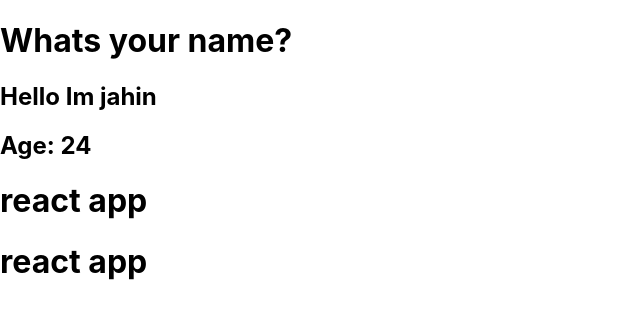
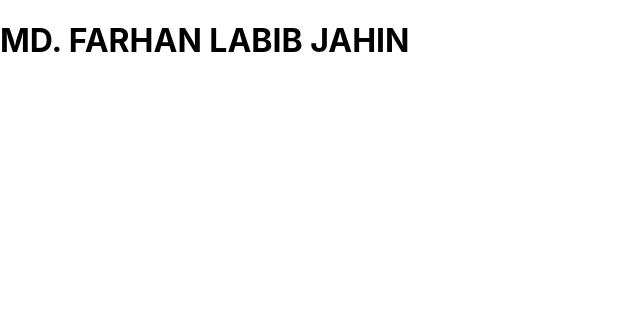
Before and after one commit to Farhan-labib/React-practice, a React (Create React App) app in the folder myreact-app/: page / in a window 1280 px wide. Shown: the top 318 px of the page, without its empty margins (0-640 px from the left). Built offline with nearby package versions, Linux system fonts and the light colour scheme.

Commit message:
class component

```diff
--- a/myreact-app/src/index.js
+++ b/myreact-app/src/index.js
@@ -2,14 +2,13 @@ import React from 'react';
 import ReactDOM from 'react-dom/client';
 import './index.css';
 import App from './App';
-import {Nc,App2} from './newcomp';
+import Newcomp from './newcomp';
 import reportWebVitals from './reportWebVitals';
 
 const root = ReactDOM.createRoot(document.getElementById('root'));
 root.render(
   <React.StrictMode>
-    <Nc age={24}/>
-    <App2/>
+    <Newcomp/>
   </React.StrictMode>
 );
 
--- a/myreact-app/src/newcomp.js
+++ b/myreact-app/src/newcomp.js
@@ -1,27 +1,37 @@
 import React from "react";
 import PropTypes from "prop-types";
 
-export const Nc = (props) => {
-  return (
-  <div>
-  <h1>Whats your name?</h1>
-  <h2>Hello Im {props.names}</h2>
-  <h2>Age: {props.age}</h2>
-  <App2/>
-  </div>
 
-  );
-};
 
-export const App2=()=><h1>react app</h1>;
+class Newcomp extends React.Component {
+  render(){
+    return(
+      <h1>MD. FARHAN LABIB JAHIN</h1>
+    );
+  };
+}
+export default Newcomp;
+// export const Nc = (props) => {
+//   return (
+//   <div>
+//   <h1>Whats your name?</h1>
+//   <h2>Hello Im {props.names}</h2>
+//   <h2>Age: {props.age}</h2>
+//   <App2/>
+//   </div>
 
-Nc.propTypes={
-  names: PropTypes.string,
-  age:PropTypes.number,
+//   );
+// };
 
-};
+// export const App2=()=><h1>react app</h1>;
 
-Nc.defaultProps={
-  names: "jahin",
-  age: 27
-};
+// Nc.propTypes={
+//   names: PropTypes.string,
+//   age:PropTypes.number,
+
+// };
+
+// Nc.defaultProps={
+//   names: "jahin",
+//   age: 27
+// };
```
